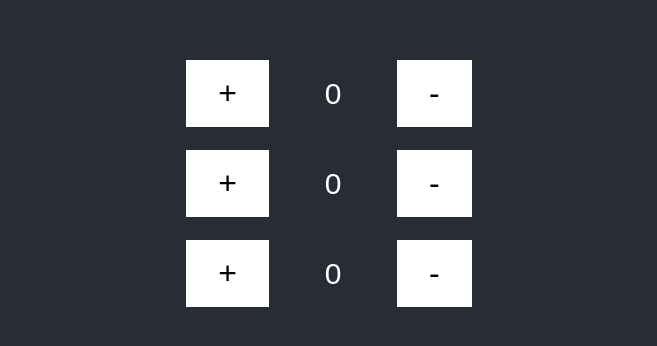
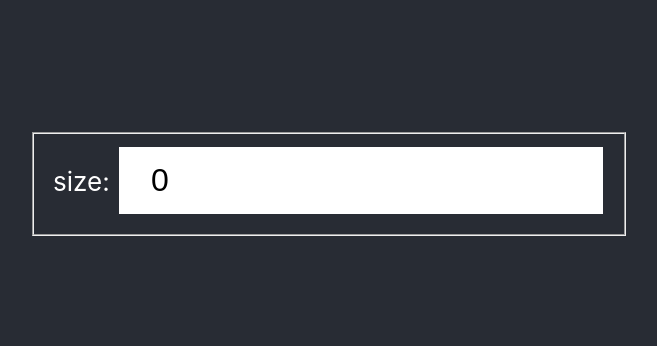
Before and after one commit to bryanobmasca/react-counter, a React (Create React App) app: page / in a window 1280 px wide. Shown: the part 216-562 px from the top of the page, without its empty margins (311-968 px from the left). Built offline with nearby package versions, Linux system fonts and the light colour scheme.

Commit message:
[React][Bryan] feature: Add MultiCounter Class

```diff
--- a/src/App.js
+++ b/src/App.js
@@ -1,12 +1,11 @@
 import './App.css';
-import CounterGroup from './components/CounterGroup';
+import MultiCounter from './components/MultiCounter';
 
 function App() {
-  const size = 3;
   return (
     <div className="App">
       <header className="App-header">
-        <CounterGroup size={size} />
+        <MultiCounter />
       </header>
     </div>
   );
--- /dev/null
+++ b/src/components/MultiCounter/index.js
@@ -0,0 +1,30 @@
+import React, { Component } from 'react';
+import CounterGroup from '../CounterGroup';
+import CounterSizeGenerator from '../CounterSizeGenerator';
+
+class MultiCounter extends Component {
+    constructor(props) {
+        super(props);
+
+        this.onGenerate = this.onGenerate.bind(this);
+
+        this.state = {
+            size: 0,
+        };
+    }
+
+    onGenerate(size) {
+        this.setState({ size });
+    }
+
+    render() {
+        return (
+            <div>
+                <CounterSizeGenerator onGenerate={this.onGenerate}/>
+                <CounterGroup size={this.state.size}/>
+            </div>
+        );
+    }
+}
+
+export default MultiCounter;
```
